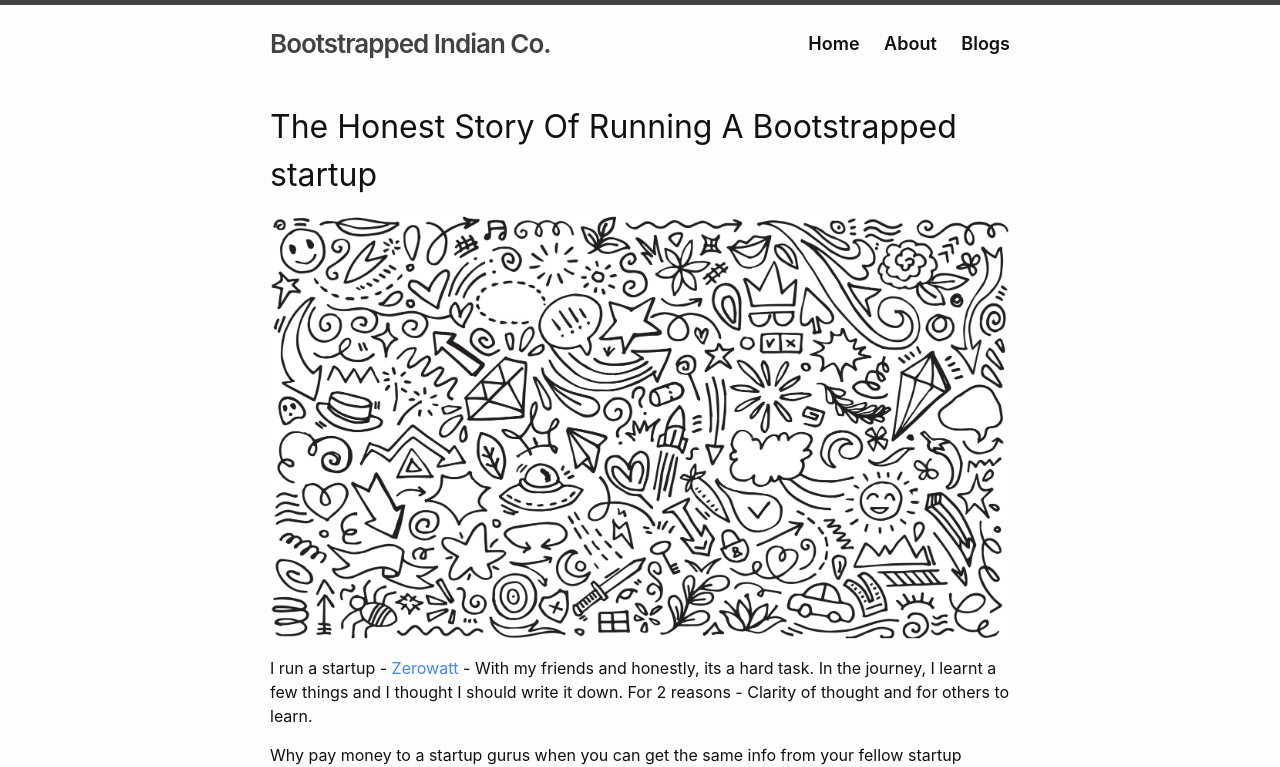
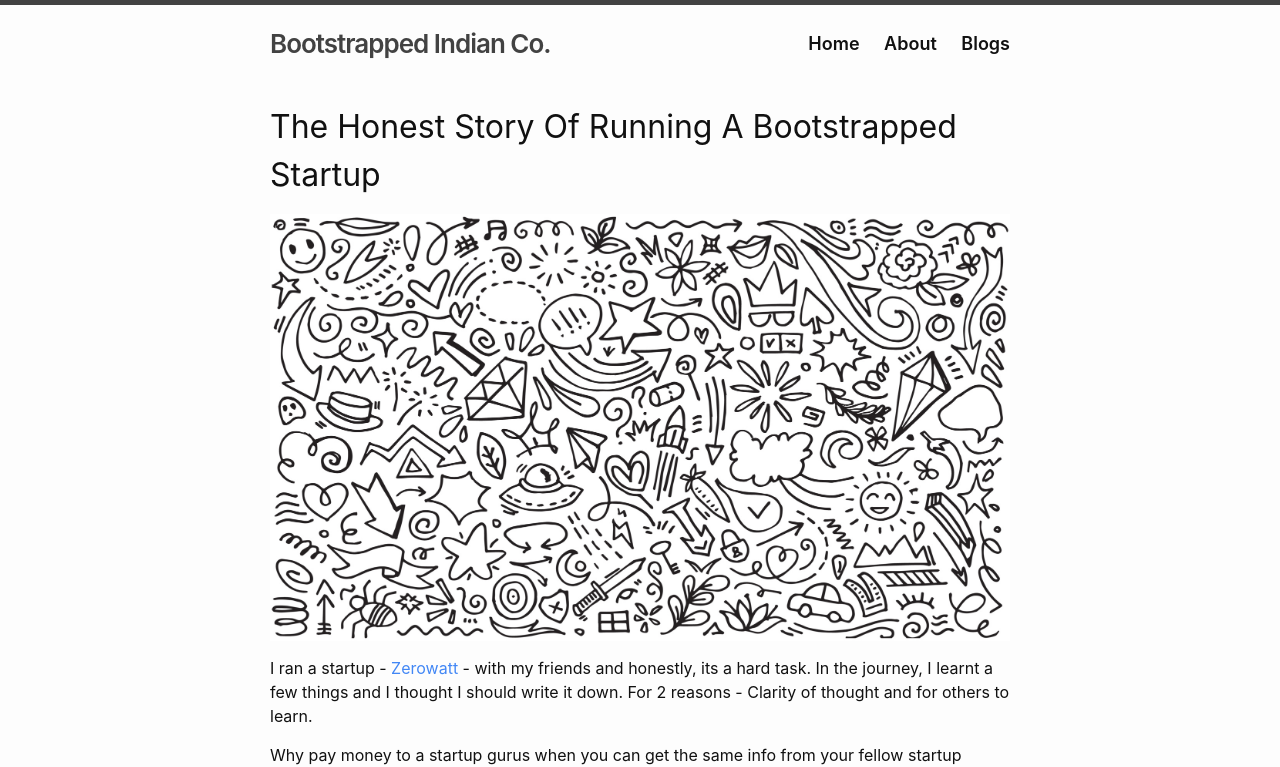
Before and after one commit to subinabid/Bootstrapped, a Jekyll site: the page built from index.md, in a window 1280 px wide. Shown: the top 767 px of the page. Built offline with Jekyll 4.4.1, drawn with Linux system fonts in a browser that asks for light colours.

Commit message:
Site edits

```diff
--- a/index.md
+++ b/index.md
@@ -2,12 +2,12 @@
 layout: home
 ---
 
-<h1>The Honest Story Of Running A Bootstrapped startup</h1>
+<h1>The Honest Story Of Running A Bootstrapped Startup</h1>
 
 <img src="./assets/image/chaos.jpg" alt="Chaos" >
 
 
-I run a startup - [Zerowatt](https://zerowatt.energy/) - With my friends and honestly, its a hard task. In the journey, I learnt a few things and I thought I should write it down. For 2 reasons - Clarity of thought and for others to learn.
+I ran a startup - [Zerowatt](https://zerowatt.energy/) - with my friends and honestly, its a hard task. In the journey, I learnt a few things and I thought I should write it down. For 2 reasons - Clarity of thought and for others to learn.
 
 
 Why pay money to a startup gurus when you can get the same info from your fellow startup founders for free?
```
Also changed, not shown: about.md (+1 -1 lines).
